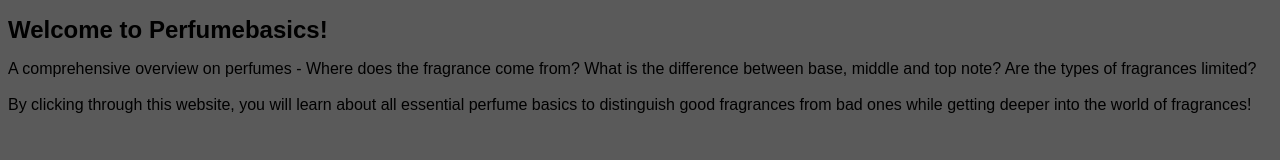
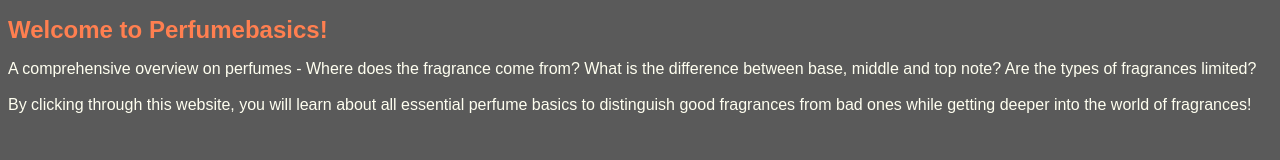
Before and after one commit to haheo96/haheo96.github.io, a plain HTML site: page index.html in a window 1280 px wide. Drawn offline with Linux system fonts and the light colour scheme.

Commit message:
Added intro

```diff
--- a/index.html
+++ b/index.html
@@ -7,6 +7,7 @@
 background-color: rgb(90,90,90);
 }
 
+.o-text {
 color: rgb(255,127,80);
 }
 
```
